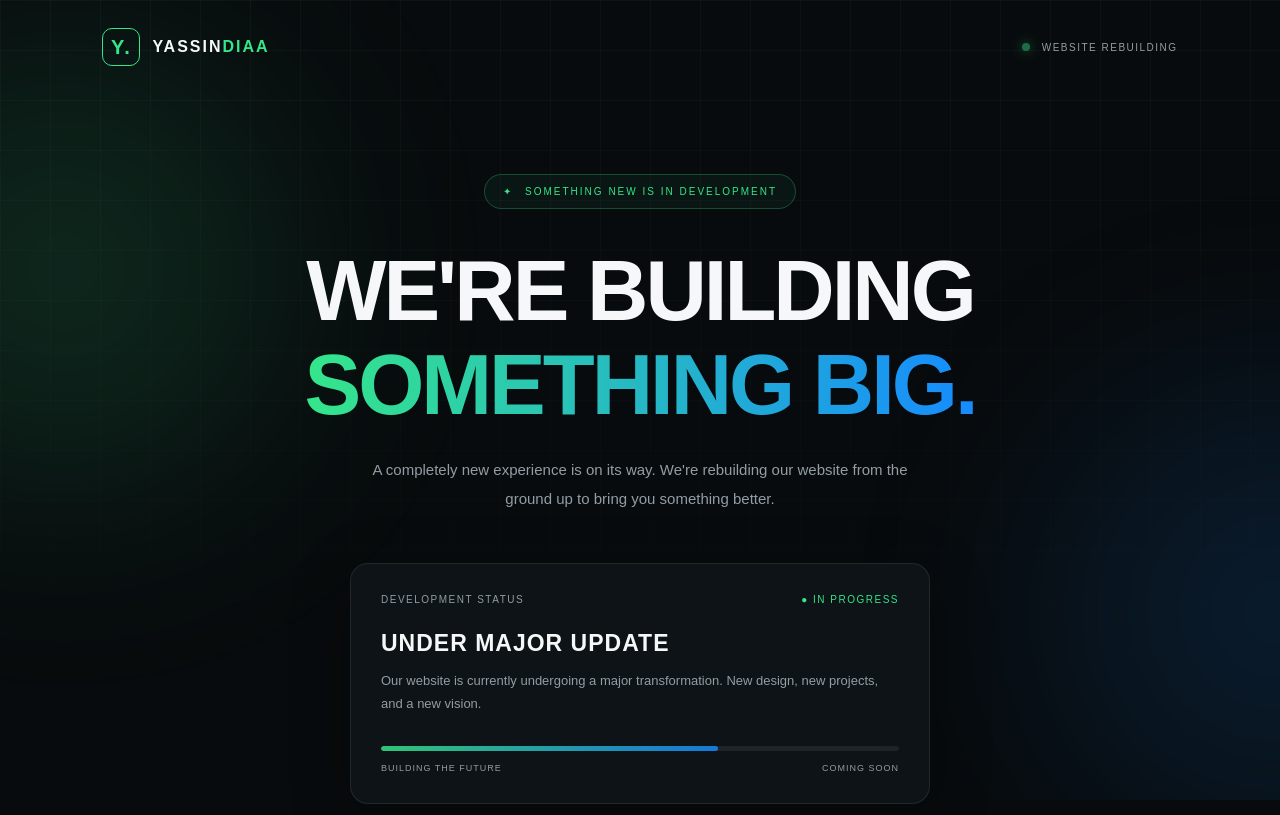
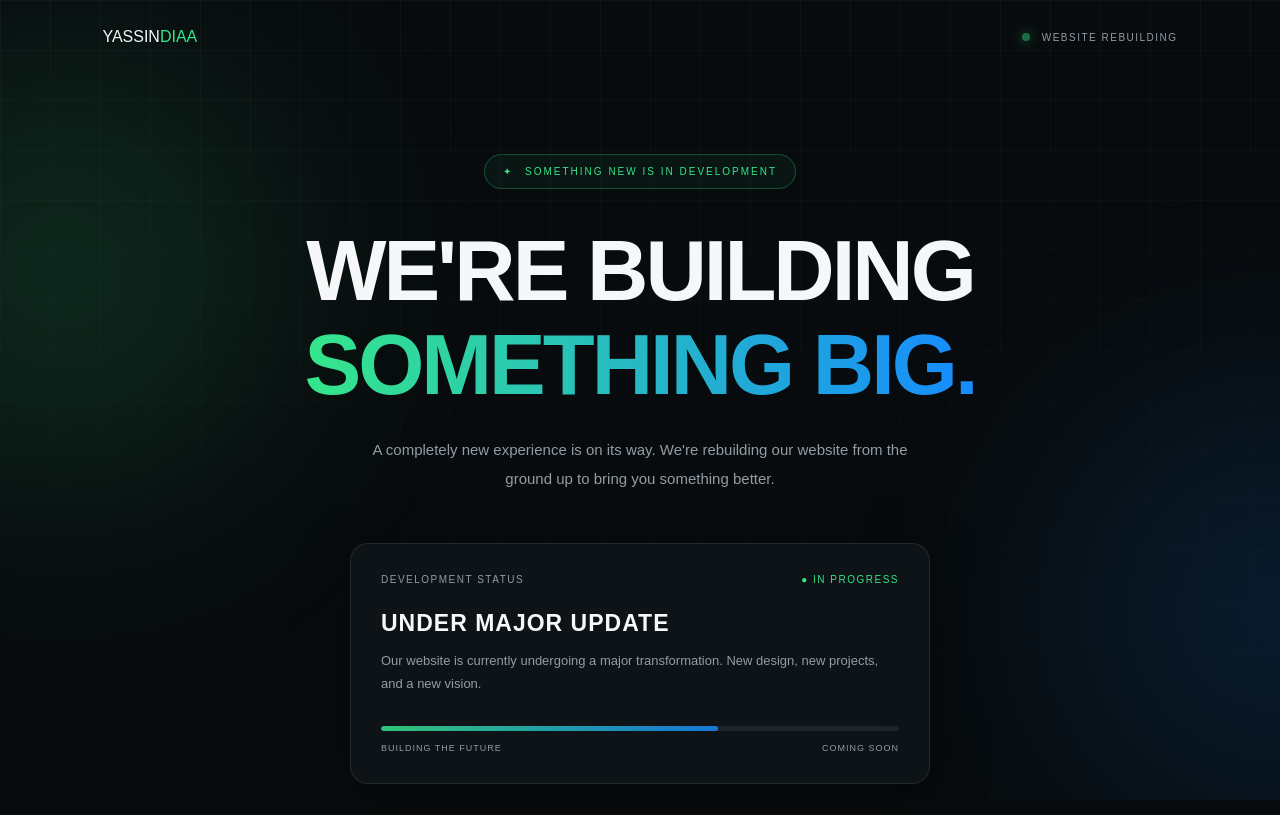
Before and after one commit to yassinTX/git2, a plain HTML site: page index.html in a window 1280 px wide. Shown: the top 815 px of the page. Drawn offline with Linux system fonts and the light colour scheme.

Commit message:
Update index.html

```diff
--- a/index.html
+++ b/index.html
@@ -23,10 +23,7 @@
     </div>
 
     <header class="header">
-        <a href="index.html" class="logo">
-            <span class="logo-icon">Y.</span>
             <span>YASSIN<span class="green">DIAA</span></span>
-        </a>
 
         <div class="header-status">
             <span class="status-dot"></span>
```
